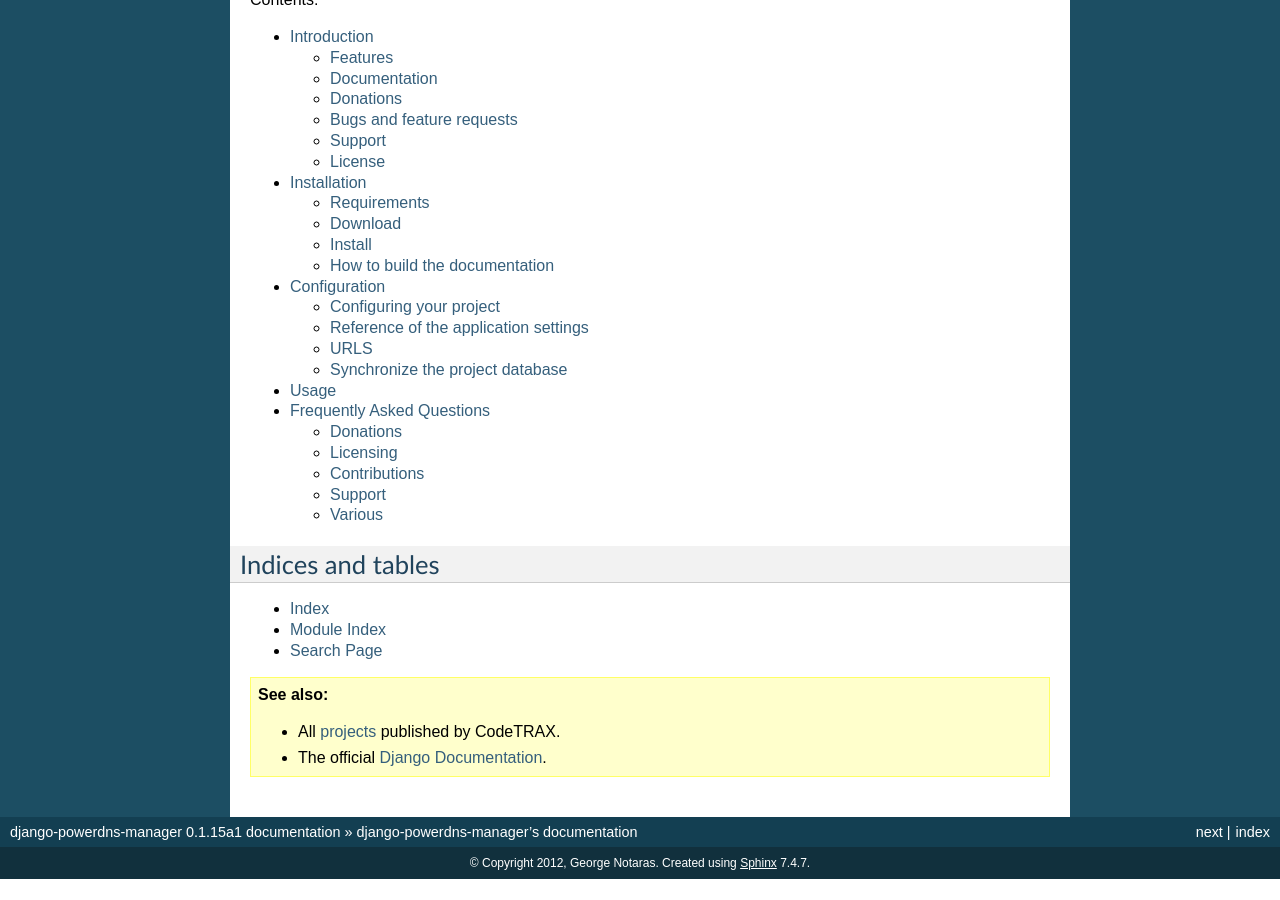
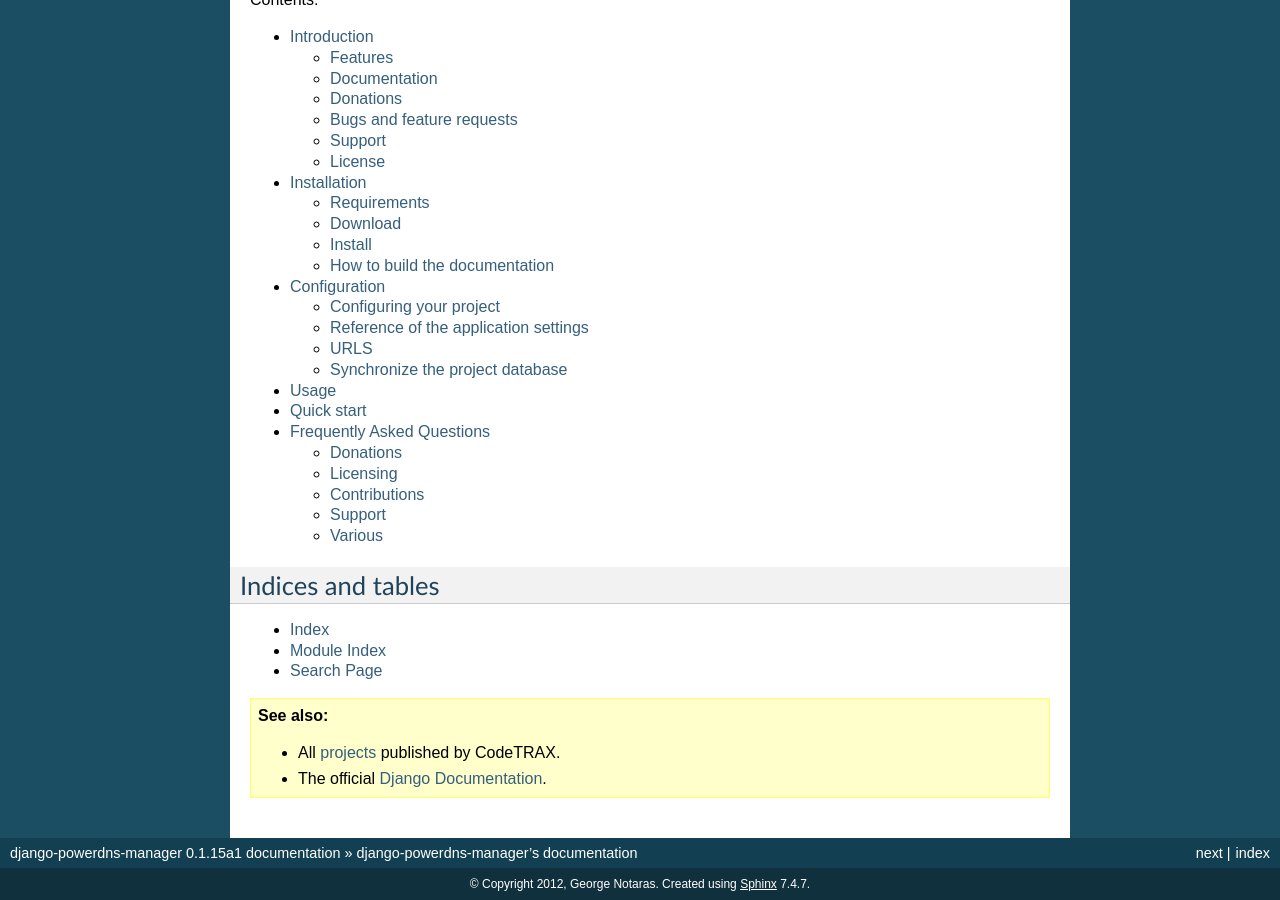
Before and after one commit to kumina/django-powerdns-manager, a Sphinx documentation site: the page built from docs/index.rst, in a window 1280 px wide and 900 px high, scrolled down 605 px. Built offline with Sphinx 7.4.7, drawn with Linux system fonts in a browser that asks for light colours; before the commit the page ends 1484 px from its top, so only the background shows below that.

Commit message:
Documentation: added quickstart section

```diff
--- a/docs/index.rst
+++ b/docs/index.rst
@@ -51,6 +51,7 @@ Contents:
    installation
    configuration
    usage
+   quickstart
    faq
 
 
--- /dev/null
+++ b/docs/quickstart.rst
@@ -0,0 +1,6 @@
+
+===========
+Quick start
+===========
+
+This section ...
```
